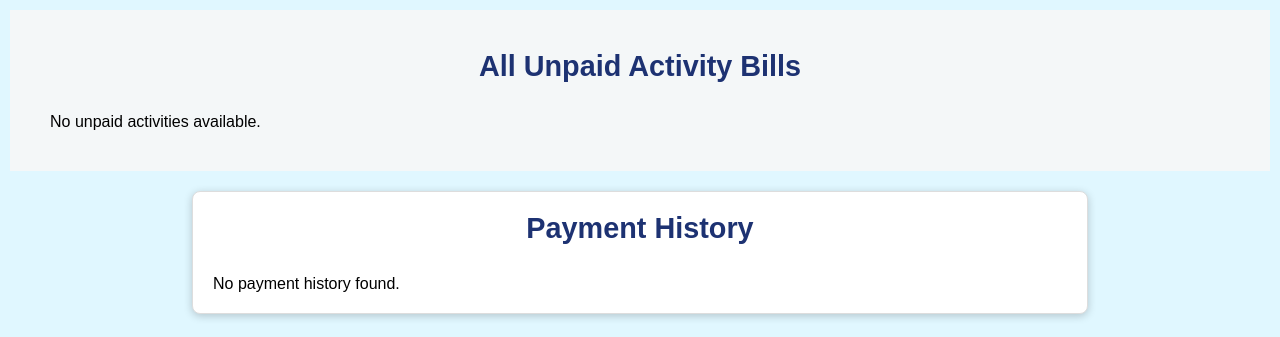
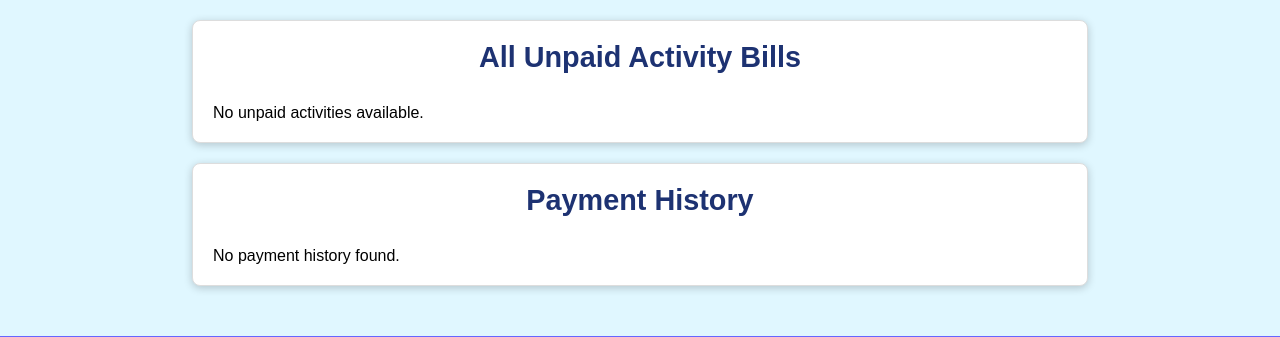
Before and after one commit to HiruniRamanayaka/PetHug-Project, a PHP site: page /user/bill.php in a window 1280 px wide. Shown: the part 130-467 px from the top of the page. Run offline with PHP 8.4, Linux system fonts and the light colour scheme; the visitor is signed in with stand-in values (Sample User, id 1); data that the repository does not hold is empty.

Commit message:
Update bill.css

```diff
--- a/afterLoginUser_style/bill.css
+++ b/afterLoginUser_style/bill.css
@@ -3,10 +3,16 @@ body{
 }
 
 .user-view-bill {
-    font-family: 'Arial', sans-serif;
-    background-color: #f4f7f8;
-    margin: 10px;
-    padding: 40px;
+    font-family: Arial, Helvetica, sans-serif;
+    background-color: #fff;
+    width: 70%;
+    margin: 20px auto;
+    padding: 20px;
+    height: auto;
+    border: 1px solid #ddd;
+    border-radius: 8px;
+    box-shadow: 0 2px 8px rgba(0, 0, 0, 0.2);
+    overflow-x: auto;
 }
 
 .user-view-bill h1 {
```
